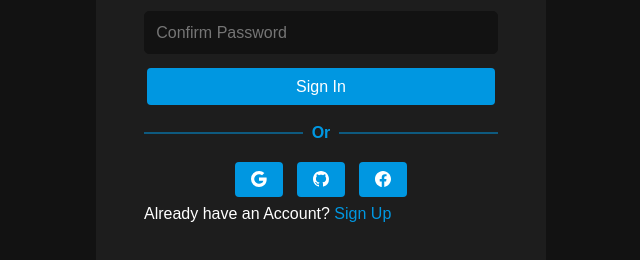
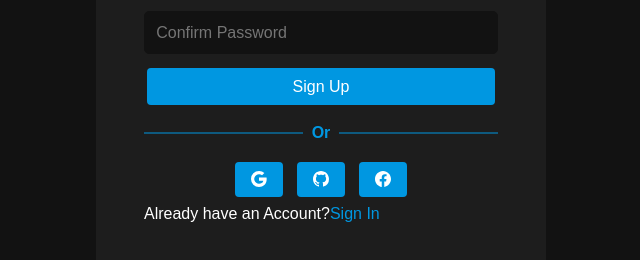
Before and after one commit to Ashik-Mahmud/react-toDos-app-with-firebase, a React (Create React App) app: page /sign-up in a window 1280 px wide. Shown: the part 446-706 px from the top of the page, without its empty margins (319-959 px from the left). Built offline with nearby package versions, Linux system fonts and the light colour scheme; no server answers.

Commit message:
changes some thing and fixes issus

```diff
--- a/src/Pages/Login/SignUp/SignUp.jsx
+++ b/src/Pages/Login/SignUp/SignUp.jsx
@@ -113,7 +113,7 @@ const SignUp = () => {
 
           <div className="input-group">
             <button type="submit" className="btn">
-              Sign In
+              {loading ? "Creating...." : "Sign Up"}
             </button>
           </div>
           <SocialLogin />
@@ -123,8 +123,7 @@ const SignUp = () => {
               className="colorize cursor-pointer"
               onClick={() => navigate("/login")}
             >
-              {" "}
-              {loading ? "Creating...." : "Sign Up"}
+              Sign In
             </span>
           </p>
         </form>
```
Also changed, not shown: firebase.json (added), 1 other file (tests, documents, lock files or other folders).
